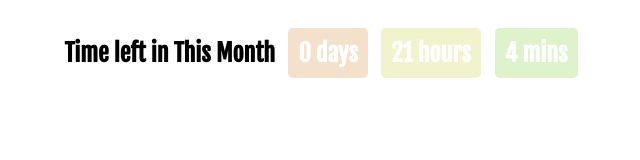
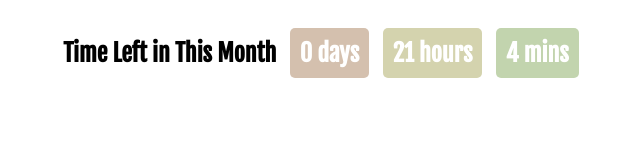
Before and after one commit to MsGina612/Notion_Month, a plain HTML site: page index.html in a window 1280 px wide. Shown: the whole page, without its empty margins (314-954 px from the left). Drawn offline with Linux system fonts and the light colour scheme.

Commit message:
Update index.html

```diff
--- a/index.html
+++ b/index.html
@@ -21,13 +21,13 @@
             border-radius: 5px;
         }
         #days{
-            background-color:#F3E1CC;
+            background-color:#D4C0AE;
         }
         #hours{
-            background-color:#F2F3CC;
+            background-color:#D4D3AE;
         }
         #minutes{
-            background-color:#DEF3CC;
+            background-color:#C2D4AE;
         }
         h2{
             display: inline-block;
@@ -41,7 +41,7 @@
 
     <div id="counter">
     <h2>
-        Time left in This Month
+        Time Left in This Month
     </h2>
 
         <h2 class="box" id="days"></h2>
```
